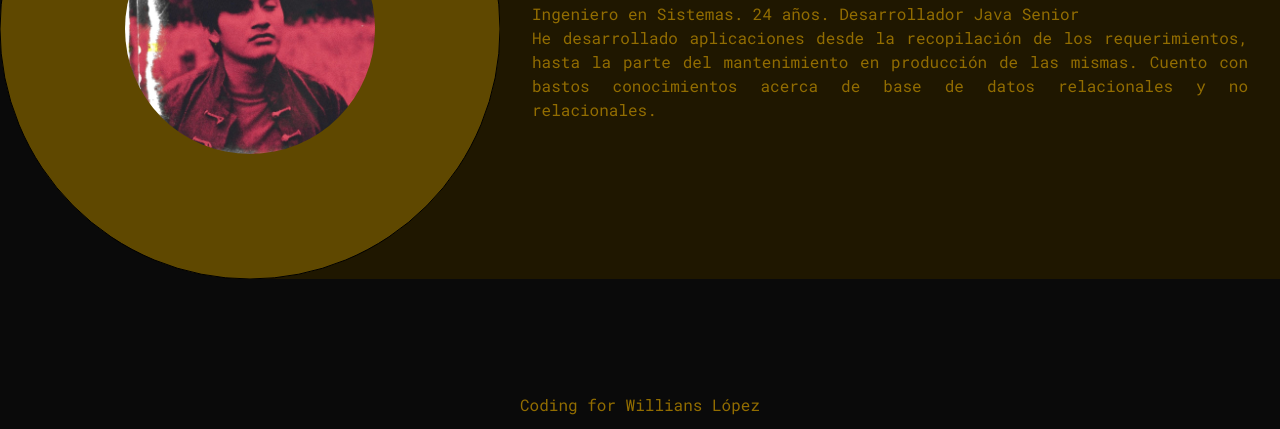
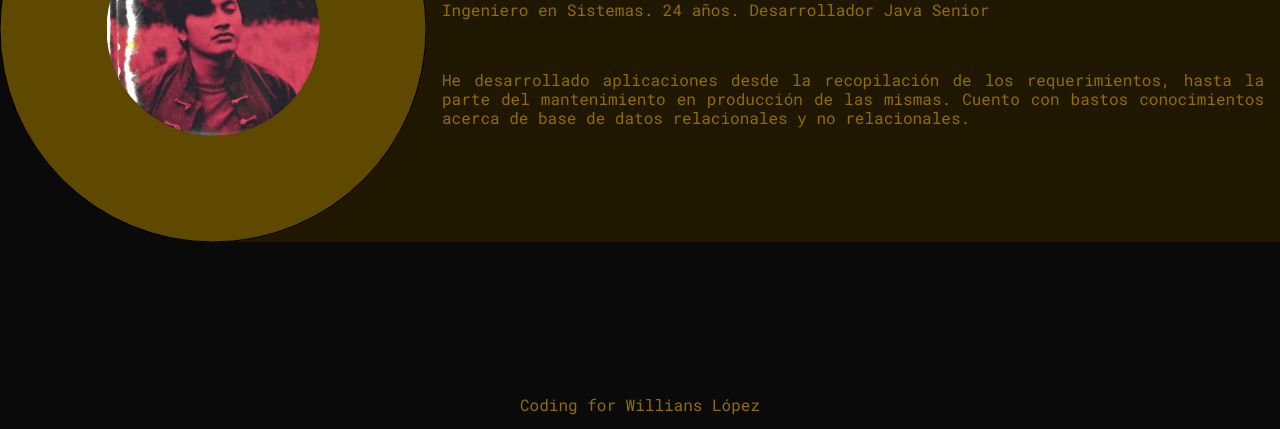
Before and after one commit to WilliansAlb/portfolio, a plain HTML site: page home.html in a window 1280 px wide. Shown: the part 371-800 px from the top of the page. Drawn offline with Linux system fonts and the light colour scheme.

Commit message:
modificando posicionamiento de los elementos

```diff
--- a/home.html
+++ b/home.html
@@ -17,14 +17,16 @@
 <body>
     <div id="background">
         <div class="container" id="skill-box">
-            <canvas id="canvas" width="500" height="500"></canvas>
+            <canvas id="canvas"></canvas>
             <div class="container" id="information">
                 <h1>Willians López<img src="logo.svg" alt="logo"></h1>
                 <hr>
-                Ingeniero en Sistemas. 24 años. Desarrollador Java Senior<br>
-                He desarrollado aplicaciones desde la recopilación de los requerimientos, hasta la parte del
-                mantenimiento en producción de las mismas. Cuento con bastos conocimientos acerca de base de datos
-                relacionales y no relacionales.
+                <span>Ingeniero en Sistemas. 24 años. Desarrollador Java Senior</span>
+                <br>
+                <span>He desarrollado aplicaciones desde la recopilación de los requerimientos, hasta la parte del
+                    mantenimiento en producción de las mismas. Cuento con bastos conocimientos acerca de base de datos
+                    relacionales y no relacionales.</span>
+
             </div>
         </div>
     </div>
--- a/scripts.js
+++ b/scripts.js
@@ -1,26 +1,44 @@
-window.onload = () => {
 /** @type {HTMLCanvasElement} */
 var can = document.getElementById("canvas");
 /** @type {HTMLCanvasElement} */
 var con = can.getContext("2d");
-    var thumbImg = document.createElement('img');
-    thumbImg.src = 'profile.jpg';
-    thumbImg.onload = function () {
+var profileImg = document.createElement('img');
+
+window.onload = () => {
+    profileImg.src = 'profile.jpg';
+    profileImg.onload = function () {
+        drawProfileRoulette();
+    };
+};
+
+window.onresize = () => {
+    drawProfileRoulette();
+};
+
+function drawProfileRoulette() {
+    can.width = window.innerWidth / 3;
+    can.height = can.width;
+    console.log(window.innerWidth);
+    if (parseInt(window.innerWidth) > 800){
         drawRect(con, can.width / 2, 0, can.width / 2, can.height);
+    } else {
+        can.width = window.innerWidth*3/4;
+        can.height = can.width;
+        drawRect(con, 0, can.height/2, can.width, can.width/2);
+    }
     drawCircle(con, can.width / 2, can.height / 2, (can.width) / 2, '#5F4800', 1);
     con.save();
     con.beginPath();
     con.arc(can.width / 2, can.height / 2, can.width / 4, 0, Math.PI * 2, true);
     con.closePath();
     con.clip();
-        con.drawImage(thumbImg, can.width / 4, can.height / 4, can.height / 2, can.height / 2);
+    con.drawImage(profileImg, can.width / 4, can.height / 4, can.height / 2, can.height / 2);
     con.beginPath();
     con.arc(can.width / 2, can.height / 2, can.width / 4, 0, Math.PI * 2, true);
     con.clip();
     con.closePath();
     con.restore();
-    };
-};
+}
 
 function drawRect(ctx, x, y, width, height) {
     ctx.beginPath();
--- a/styles.css
+++ b/styles.css
@@ -87,7 +87,6 @@ footer{
 
 h1{
     color: var(--main-tl-color);
-    font-size: 3em;
     font-weight: bold;
 }
 
@@ -113,10 +112,25 @@ h1 img {
     height: 100%;
     justify-content: center;
     align-items: baseline;
-    padding-left: 2em;
-    padding-right: 2em;
     font-weight: normal;
     text-align: justify;
-    font-size: 1em;
-    line-height: 1.5rem;
+    line-height: 1.2rem;
 }
+
+span, h1 {
+    padding: 1em;
+}
+
+#skill-box{
+    flex-direction: row;
+}
+
+@media screen and (max-width: 800px) {
+    #skill-box{
+        flex-direction: column;
+    }
+    #information{
+        width: 75%;
+        padding-bottom: 5em;
+    }
+  }
```
Lines whose indentation alone changed are shown as unchanged.
